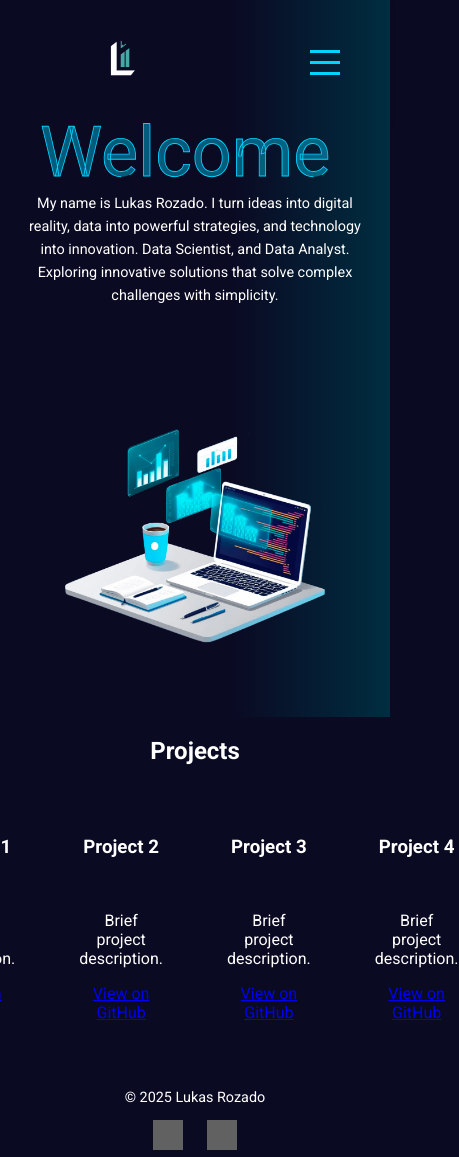
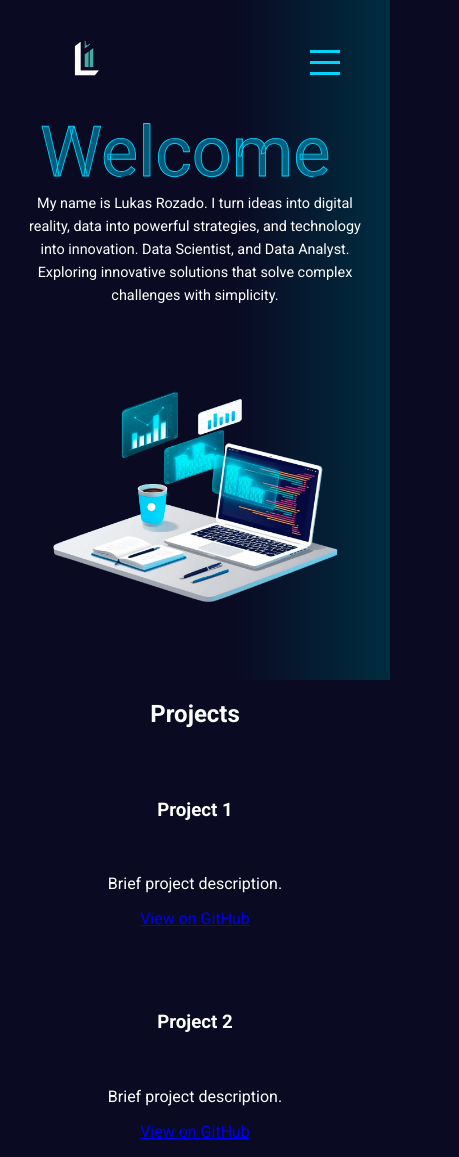
Before and after one commit to lukasrozado/personal-page-portfolio, a plain HTML site: page index-en.html in a window 390 px wide. Shown: the top 1157 px of the page, 459 px wide, since content can reach past the window. Drawn offline with Linux system fonts and the light colour scheme; grey boxes are pictures that could not be loaded.

Commit message:
update-10-03-25

```diff
--- a/assets/css/styles.css
+++ b/assets/css/styles.css
@@ -36,7 +36,7 @@ header nav {
 header nav img {
     height: 80px;
     width: auto;
-    margin-right: 20px;
+    margin-left: -30%;
     padding-left: 40px;
 }
 
@@ -233,6 +233,11 @@ footer {
     header nav ul.active {
         display: flex;
     }
+    header nav img {
+        height: 80px;
+        margin-left: -30%;
+
+    }
 
     .menu-icon {
         display: flex;
@@ -271,6 +276,7 @@ footer {
         flex-direction: column;
         padding: 40px 20px;
         text-align: center;
+        max-width: 300vw;
     }
 
     #hero .content {
@@ -307,6 +313,11 @@ footer {
         margin: 5px;
     }
 }
+@media (max-width: 580px){
+    .projects{
+        flex-direction: column;
+    }
+}
 
 @media (max-width: 480px) {
     #hero {
@@ -317,6 +328,8 @@ footer {
 
     header nav img {
         height: 80px;
+        margin-left: -30%;
+
     }
 
     #hero p {
--- a/index-en.html
+++ b/index-en.html
@@ -2,7 +2,7 @@
 <html lang="en">
 <head>
     <meta charset="UTF-8">
-    <meta name="viewport" content="width=device-width, initial-scale=1.0">
+    <meta name="viewport" content="width=device-width, initial-scale=1.0, maximum-scale=1.0, user-scalable=no">
     <title>Lukas Rozado - Data Scientist & Data Analyst</title>
     <meta name="description" content="Turning ideas into digital reality. Data Scientist, and Data Analyst with innovative and strategic solutions.">
     <link rel="stylesheet" href="assets/css/styles.css">
@@ -21,7 +21,7 @@
     <meta property="og:title" content="Lukas Rozado - Data Scientist & Data Analyst">
     <meta property="og:description" content="Turning ideas into digital reality and data into innovative strategies.">
     <meta property="og:image" content="assets/images/hero-image-lukas-rozado.png">
-    <meta property="og:url" content="https://your-domain.com">
+    <meta property="og:url" content="lukasrozado.com">
     <meta name="twitter:card" content="summary_large_image">
 </head>
 <body>
@@ -43,7 +43,7 @@
         </nav>
     </header>
     <main>
-        <section id="hero" style="height: 100vh;">
+        <section id="hero">
             <div class="content">
                 <svg xmlns="http://www.w3.org/2000/svg" id="welcome" viewBox="0 0 800 200">
                     <text text-anchor="start" alignment-baseline="middle" fill="none" stroke="#00D4FF" stroke-width="2" font-size="48" font-family="Roboto">
```
Also changed, not shown: assets/images/briefing.png (deleted).
